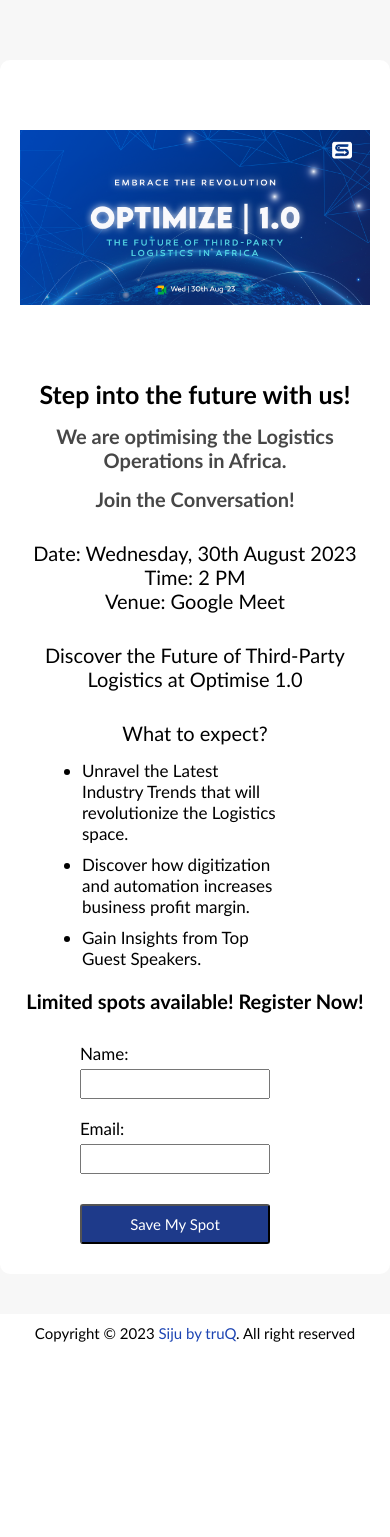
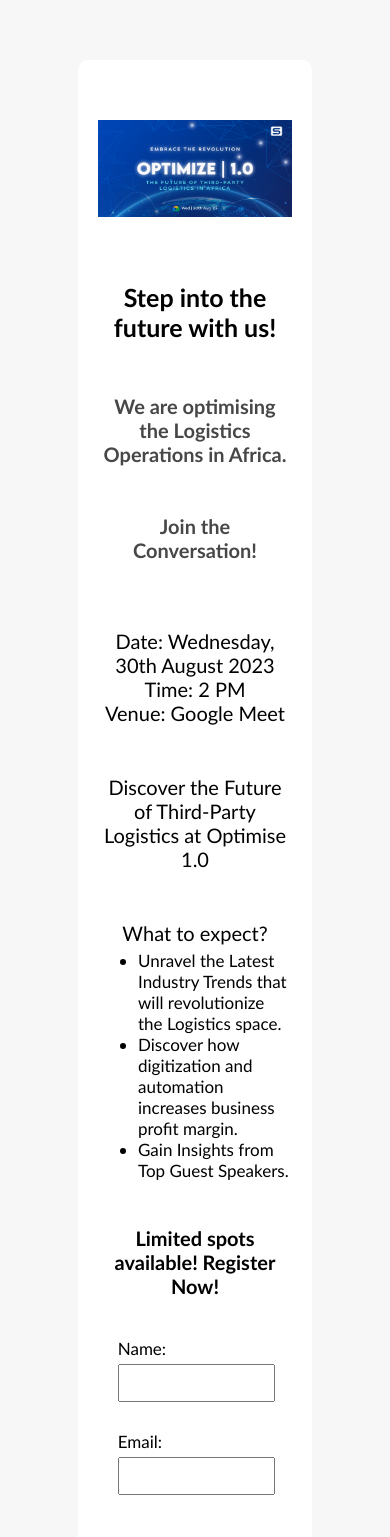
Before and after one commit to truqstar/truq-webinar-landingpage, a React (Create React App) app: page / in a window 390 px wide. Shown: the top 1537 px of the page. Before the commit the page ends 1352 px from the top, so only its background shows below. Built offline with nearby package versions, Linux system fonts and the light colour scheme.

Commit message:
responsiveness modification

```diff
--- a/src/App.css
+++ b/src/App.css
@@ -1,12 +1,12 @@
 *{
-  margin:0px;
-  padding:0px;
+  /* margin:0px;
+  padding:0px; */
   box-sizing:border-box;
   font-family:'Gill Sans', 'Gill Sans MT', Calibri, 'Trebuchet MS', sans-serif;
-  overflow-y: 'scroll'
 }
 .container {
   display: flex;
+  height: 100%;
   width: 100%;
   justify-content: center;
   align-items: center;
@@ -14,12 +14,13 @@
 }
 
 .footer{
+  width: 100%;
+  height: 20%;
   text-align: center;
   background-color: white;
 }
 
 .footer p{
-  padding: 10px 0;
   font-size: 15px;
 }
 
--- a/src/landingPage.css
+++ b/src/landingPage.css
@@ -2,8 +2,10 @@
 .form-container {
     justify-self: center;
     border-radius: 10px;
+    align-items: center;
+    justify-content: center;
     width: 60%;
-    justify-content: space-around;
+    height: 80%;
     background-color: white;
     margin-top: 60px;
     margin-bottom: 40px;
@@ -19,7 +21,8 @@
 
   .imgcontainer{
     width: 100%;
-    margin: 70px 0;
+    margin-top: 60px;
+    margin-bottom: 40px;
   }
   .image {
     width: 100%;
@@ -57,21 +60,21 @@
   }
 
   .section2{
-    display: block;
+    display: flex;
+    align-items: center;
+    justify-content: center;
     font-size: 20px;
-    margin-top: 10px;
   }
 
   .section2 ul{
-    align-self: center;
-    margin-left: 120px;
+    margin-top: -15px;
   }
   .section2 li{
     font-size: 17px;
-    width: fit-content;
+    text-align: start;
   }
   .para4{
-    margin-top: 15px;
+    margin-top: 25px;
     font-size: 20px;
     margin-bottom: 30px;
     font-weight: bold;
@@ -79,163 +82,69 @@
   }
 
   form{
-    display: block;
-    padding-left: 160px;
+    display:flex;
+    flex-direction: column;
+    align-items: center;
+    justify-content: center;
   }
 
-  .form-group{
+  .formgroup{
     margin-top: 10px;
+    width: 90%;
+    /* border: 1px solid black; */
   }
 
-  .form-group, label{
+  .formgroup label{
     font-size: 17px;
+    margin-bottom: 20px;
+    margin-left: 10px;
   }
 
-  .form-group, input{
-    width: 400px;
-    height: 40px;
+  .formgroup input{
+    width: 90%;
+    height: 38px;
     font-size: 20px;
+    margin-top: 5px;
+    margin-left: 10px;
+    /* border: 1px solid red; */
   }
 
    .submit{
     border-radius: 3px;
-    width: 400px;
-    height: 40px;
+    width: 90%;
     background-color: #1E3A8A;
     color: white;
     font-size: 15px;
-    width: 400px;
-    height: 40px;
+    height: 38px;
     cursor: pointer;
-    margin-top: 20px;
-    margin-bottom: 15px;
+    margin-top: 15px;
+    margin-bottom: 40px;
+    margin-left: 10px;
   }
 
-  .form-group,  .submit:hover{
+    .submit:hover{
     background-color: #1d45b3;
   }
 
   .error{
     color: red;
   }
-  @media screen and (max-width: 1200px){
-     input{
-      width: 80%;
-      margin-left: -20px;
-  }
 
-  .form-group, label{
-    margin-left: -20px;
-  }
-
-  .submit{
-      width: 80%;
-      margin-left: -20px;
-  }
-
-  .section2 ul{
-    margin-left: 42px;
-  }
-  }
-
-  @media screen and (max-width: 900px){
-      .section2 ul{
-        text-align: start
-      }
-      input{
-        width: 90%;
-        margin-left: -70px;
-    }
-
-    .form-group, label{
-      margin-left: -70px;
-    }
-
-    .submit{
-        width: 90%;
-        margin-left: -70px;
+  @media all and (min-width: 700px){
+    .formgroup{
+      width: 70%;
     }
   }
-
-  @media screen and (max-width: 700px){
-    .form-container{
-       width: 100%;
+  @media all and (min-width: 1400px){
+    .formgroup{
+      width: 45%;
     }
-
-    li{
-        width: fit-content;
+  }
+  @media all and (min-width: 2500px){
+    h1 h2 p{
+      font-size: 90px;
     }
-    input{
-        width: 80%;
-        margin-left: -20px;
+    .formgroup{
+      width: 35%;
     }
-
-    .form-group, label{
-      margin-left: -20px;
-    }
-
-    .submit{
-        width: 80%;
-        margin-left: -20px;
-    }
-
-    .section2 ul{
-      margin-left: 42px;
-      text-align: start
-    }
- }
-
- @media screen and (max-width: 500px){
-        .section2 ul{
-         text-align: start;
-          width: fit-content;
-        }
-
-        input{
-          width: 100%;
-          height: 35px;
-          margin-left: -80px;
-          margin-top: 10px;
-      }
-
-      .form-group, label{
-        margin-left: -80px;
-      }
-
-      .submit{
-          width: 100%;
-          margin-left: -70px;
-      }
- }
-
- @media screen and (max-width: 400px){
-  .section2 ul{
-    margin-left: 62px;
-    width: 200px;
   }
-
-  input{
-    width: 100%;
-    height: 30px;
-    margin-left: -100px;
-    margin-top: 5px;
-}
-
-.form-group{
-  width: 450px;
-}
-.form-group, label{
-  margin-left: -100px;
-}
-
-.submit{
-    width: 100%;
-    margin-top: 30px;
-    margin-bottom: 30px;
-    margin-left: -100px;
-}
-}
-
-.section2 li{
-  padding: 5px 0;
-}
--- a/src/landingPage.js
+++ b/src/landingPage.js
@@ -49,8 +49,11 @@ function landingPage(props) {
                 <input type='email' name='email' onChange={props.data}/>
                 {props.errors.email && <div className='error'>{props.errors.email}</div>}
            </div>
+            <br/>
+            <div className='formgroup'>
+                 <button className='submit' id='btn' type='submit' disabled={props.disable}>Save My Spot</button>
+            </div>
 
-           <button className='submit' id='btn' type='submit' disabled={props.disable}>Save My Spot</button>
 
 
     </form>
```
